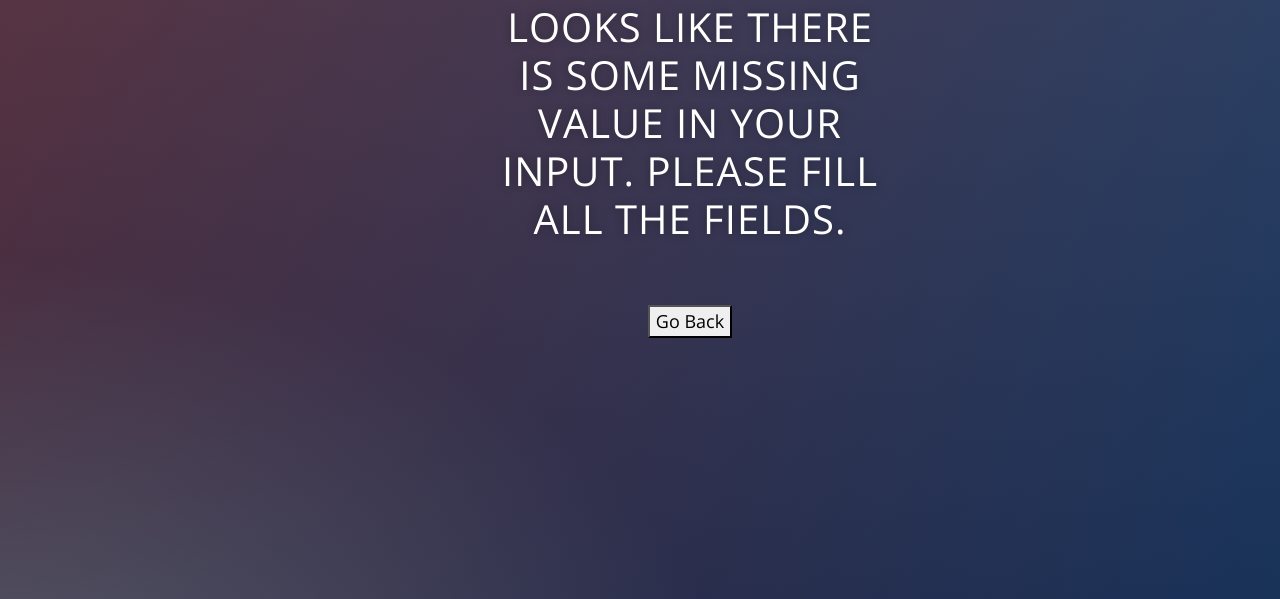
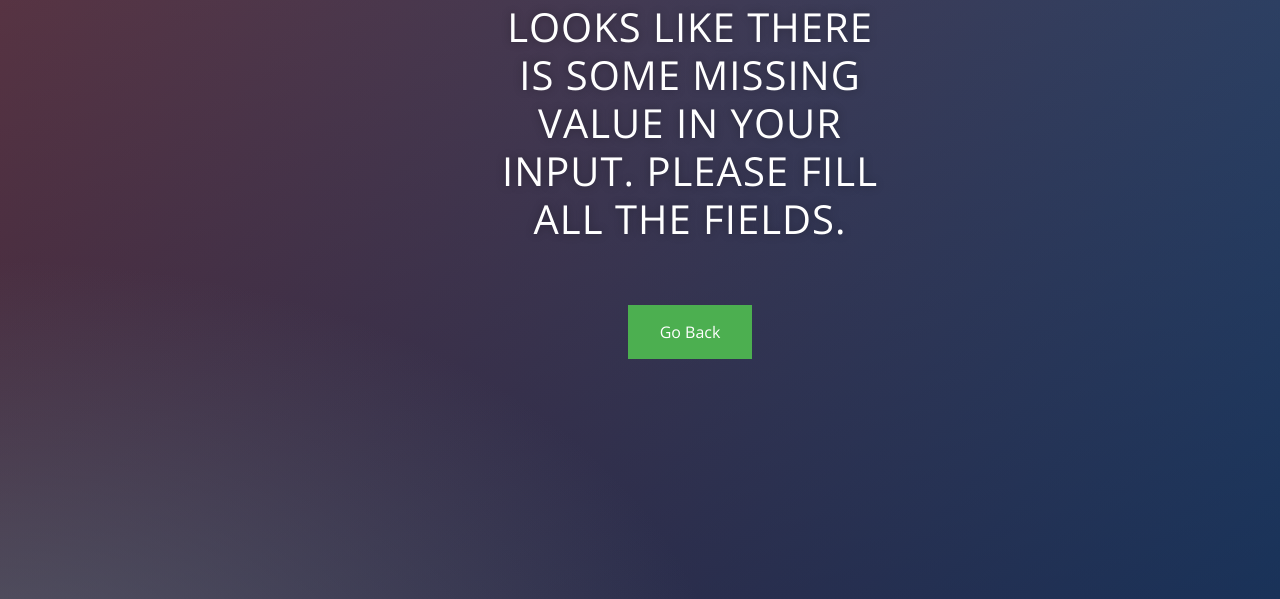
Before and after one commit to SaishMendke/covid_app, a Flask app: template templates/apology.html in a window 1280 px wide. Shown: the part 87-686 px from the top of the page. Run offline with Flask 2, Linux system fonts and the light colour scheme; the template is opened without the code that fills it, so the values that code supplies are empty; some libraries are stand-ins or nearby versions.

Commit message:
Update style.css

```diff
--- a/static/css/style.css
+++ b/static/css/style.css
@@ -41,6 +41,17 @@ body {
 
 .login h1 { color: #fff; text-shadow: 0 0 10px rgba(0,0,0,0.3); letter-spacing:1px; text-align:center; }
 
+.hello {
+    background-color: #4CAF50; /* Green */
+  border: none;
+  color: white;
+  padding: 15px 32px;
+  text-align: center;
+  text-decoration: none;
+  display: inline-block;
+  font-size: 16px;
+}
+
 /*option {
     width: 100%;
     margin-bottom: 10px;
```
